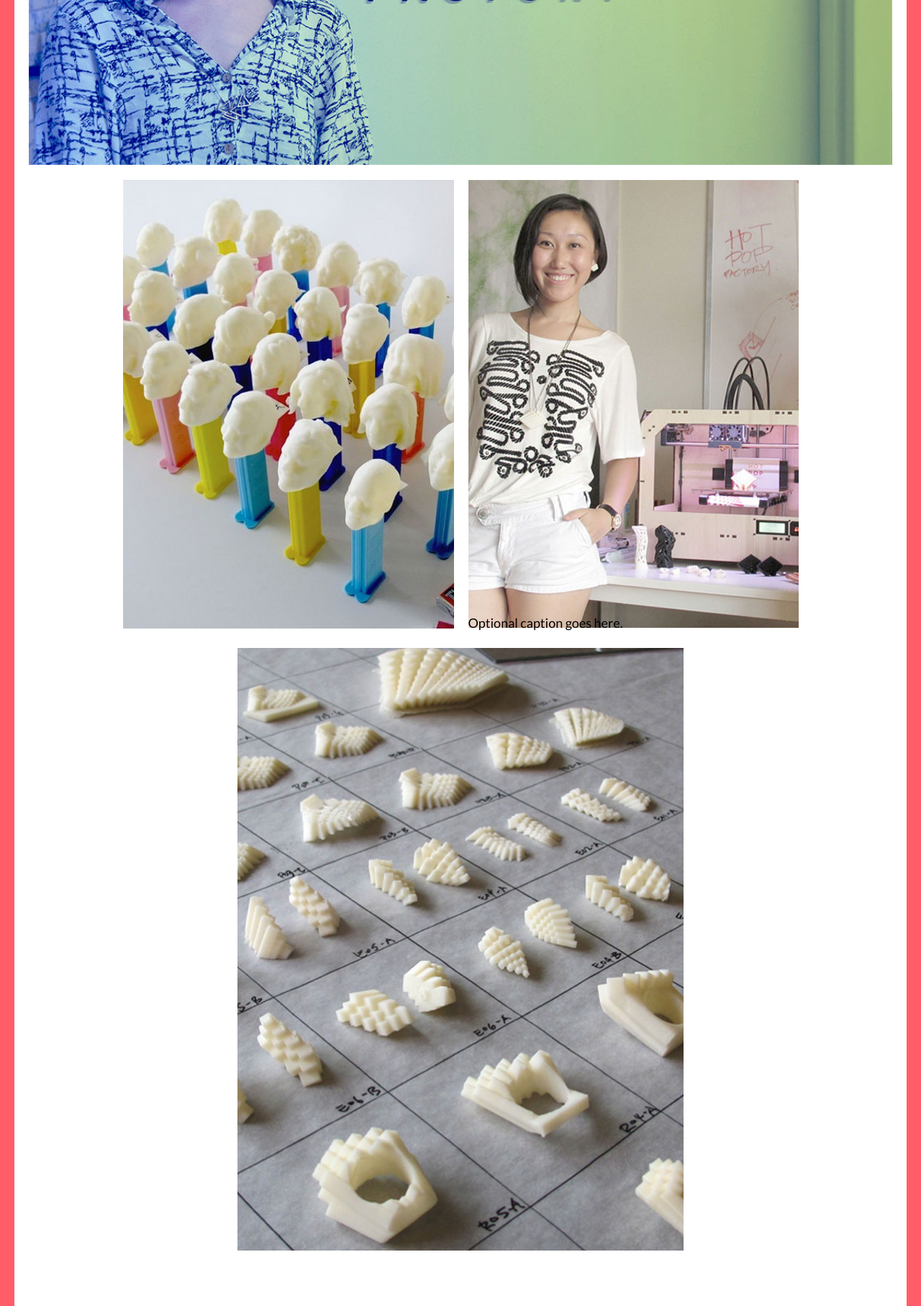
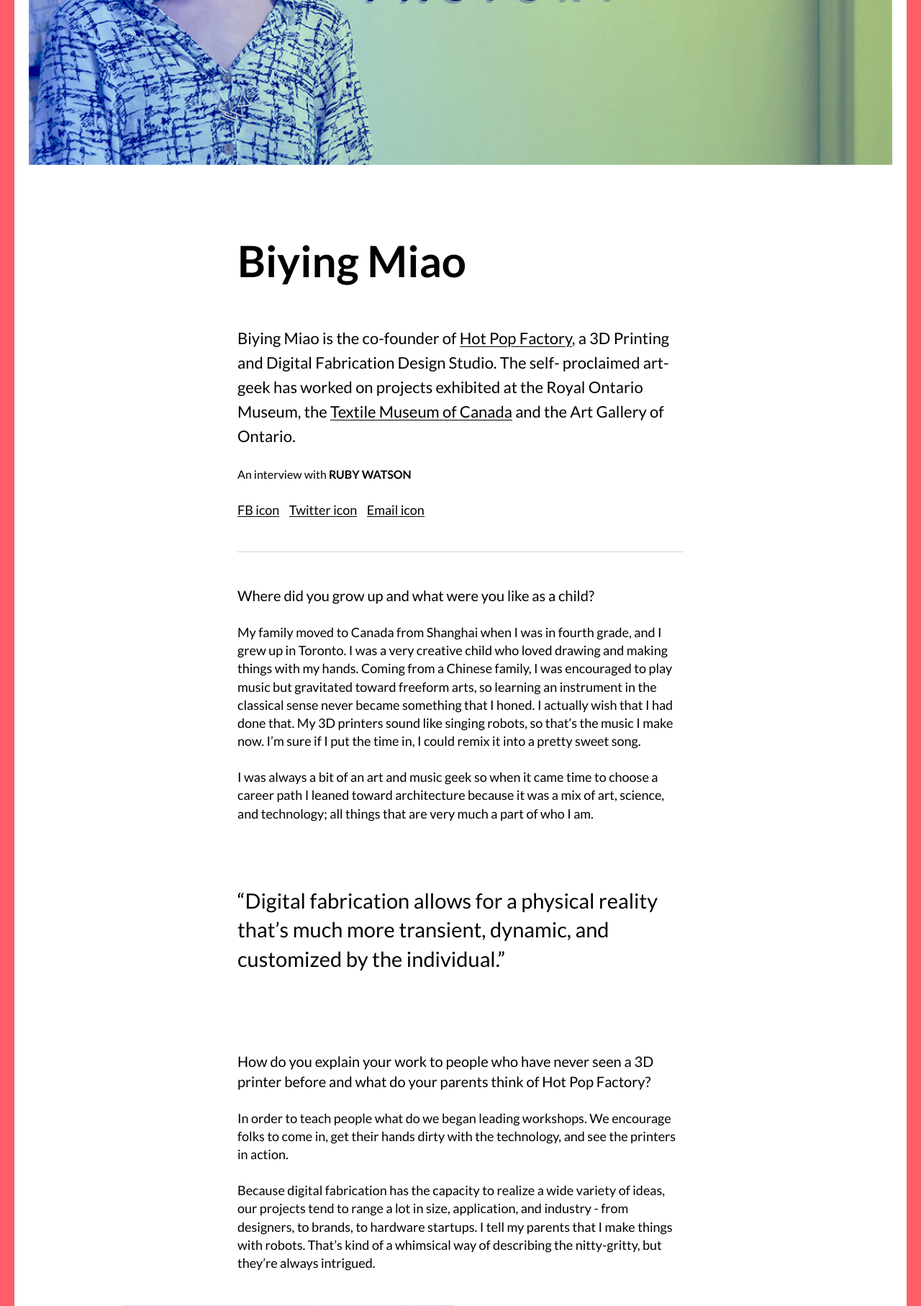
Before and after one commit to WomenAndTech/style_guide, a PHP site: page /interview-template.html in a window 1280 px wide. Shown: the part 564-2378 px from the top of the page at 72% size. Run offline with PHP 8.4, Linux system fonts and the light colour scheme; some libraries are stand-ins or nearby versions.

Commit message:
Added interview module styles.

```diff
--- a/interview-template.html
+++ b/interview-template.html
@@ -1,7 +1,7 @@
 <!DOCTYPE html>
 <html>
   <head>
-    <title>Women&amp;&amp;Tech Style Guide - Kitchen Sink</title>
+    <title>Interview Template - Women&amp;&amp;Tech Style Guide</title>
     <meta charset="utf-8">
     <link rel="stylesheet" href="//cdnjs.cloudflare.com/ajax/libs/highlight.js/9.3.0/styles/default.min.css">
     <!-- temp until font is purchased -->
@@ -22,11 +22,46 @@
     </header>
 
     <main>
-      <article class="interview">
-        <!-- // Image options -->
+      <article>
+        <!-- // Featured image -->
         <figure class="border img-feature">
           <img src="img/image-featured.jpg" alt="Biying Miao">
         </figure>
+
+        <!-- // Interview header -->
+        <header class="border header-interview">
+          <div class="wrapper-sm">
+            <h2>Biying Miao</h2>
+            <p class="intro">Biying Miao is the co-founder of <a href="/">Hot Pop Factory</a>, a 3D Printing and Digital Fabrication Design Studio. The self- proclaimed art-geek has worked on projects exhibited at the Royal Ontario Museum, the <a href="/">Textile Museum of Canada</a> and the Art Gallery of Ontario.</p>
+            <p class="author">An interview with <a href="/" class="name">Ruby Watson</a></p>
+
+            <ul class="social-list">
+              <li><a href="/" title="Facebook">FB icon</a></li>
+              <li><a href="/" title="Twitter">Twitter icon</a></li>
+              <li><a href="/" title="Email">Email icon</a></li>
+            </ul>
+          </div>
+        </header>
+
+        <dl class="border">
+          <dt class="interview-q wrapper-sm">Where did you grow up and what were you like as a child?</dt>
+          <dd class="interview-a wrapper-sm">
+            <p>My family moved to Canada from Shanghai when I was in fourth grade, and I grew up in Toronto. I was a very creative child who loved drawing and making things with my hands. Coming from a Chinese family, I was encouraged to play music but gravitated toward freeform arts, so learning an instrument in the classical sense never became something that I honed. I actually wish that I had done that. My 3D printers sound like singing robots, so that’s the music I make now. I’m sure if I put the time in, I could remix it into a pretty sweet song.</p>
+            <p>  I was always a bit of an art and music geek so when it came time to choose a career path I leaned toward architecture because it was a mix of art, science, and technology; all things that are very much a part of who I am.</p>
+          </dd>
+        </dl>
+
+        <aside class="border pull-quote">
+          <p class="wrapper-sm">Digital fabrication allows for a physical reality that’s much more transient, dynamic, and customized by the individual.</p>
+        </aside>
+
+        <dl class="border">
+          <dt class="interview-q wrapper-sm">How do you explain your work to people who have never seen a 3D printer before and what do your parents think of Hot Pop Factory?</dt>
+          <dd class="interview-a wrapper-sm">
+            <p>In order to teach people what do we began leading workshops. We encourage folks to come in, get their hands dirty with the technology, and see the printers in action.</p>
+            <p>Because digital fabrication has the capacity to realize a wide variety of ideas, our projects tend to range a lot in size, application, and industry - from designers, to brands, to hardware startups. I tell my parents that I make things with robots. That’s kind of a whimsical way of describing the nitty-gritty, but they’re always intrigued.</p>
+          </dd>
+        </dl>
 
         <div class="border img-side-by-side">
           <figure>
@@ -40,17 +75,35 @@
           </figure>
         </div>
 
+        <aside class="border pull-quote">
+          <p class="wrapper-sm">Work/life balance is very difficult. There doesn’t seem to be a way to achieve it without making a compromise.</p>
+        </aside>
+
+        <dl class="border">
+          <dt class="interview-q wrapper-sm">Not only do you work in an industry that is rapidly evolving, you’re an entrepreneur running a growing business. How is your work/life balance? Is there one?</dt>
+          <dd class="interview-a wrapper-sm">
+            <p>Should I tell you the truth, or should I lie? [Laughs] Work/life balance is very difficult. There doesn’t seem to be a way to achieve it without making a compromise. I try to pick an extracurricular activity to do, especially in the summertime. I play beach volleyball every week, make sure to see friends as much as possible, and get out of the city.</p>
+          </dd>
+        </dl>
+
+
         <figure class="border img-portrait">
           <img src="img/image-single-portrait.jpg" alt="Biying Miao">
         </figure>
 
-        <header class="border header-interview">
-          <div class="wrapper-sm">
-            <h2>Biying Miao</h2>
-            <p class="intro">Biying Miao is the co-founder of <a href="/">Hot Pop Factory</a>, a 3D Printing and Digital Fabrication Design Studio. The self- proclaimed art-geek has worked on projects exhibited at the Royal Ontario Museum, the <a href="/">Textile Museum of Canada</a> and the Art Gallery of Ontario.</p>
-            <p class="author">An interview with <a href="/" class="name">Ruby Watson</a></p>
-          </div>
-        </header>
+        <div class="border credits">
+          <ul class="wrapper-sm">
+            <li>Interview by <a href="/">RUBY WATSON</a></li>
+            <li>Photography by AMANDA HUANG</li>
+            <li>Editing by RUBY WATSON and IVONNE KARAMOY</li>
+            <li>Art Direction by CASSIE KAISER</li>
+            <li>Design by CASSIE KAISER</li>
+            <li>Development by AUDREY KUO and BRETT BERGMANN</li>
+            <li>Transcriptions by RUBY WATSON</li>
+          </ul>
+          <p class="wrapper-sm">This site uses Lost Type's Blanch by Atipus, Steve Matteson's Open Sans, Twitter Bootstrap, WordPress, Roots Theme, jQuery, AngularJS, Curtains, Modernizr, Github, Swiffy, Cloudflare, and Windows Azure.</p>
+        </div>
+
       </article>
     </main>
 
--- a/page-template.html
+++ b/page-template.html
@@ -1,7 +1,7 @@
 <!DOCTYPE html>
 <html>
   <head>
-    <title>Women&amp;&amp;Tech Style Guide - Kitchen Sink</title>
+    <title>Page Template - Women&amp;&amp;Tech Style Guide</title>
     <meta charset="utf-8">
     <link rel="stylesheet" href="//cdnjs.cloudflare.com/ajax/libs/highlight.js/9.3.0/styles/default.min.css">
     <!-- temp until font is purchased -->
@@ -31,7 +31,7 @@
 
         <section class="border">
           <div class="wrapper-sm">
-            <h3>Letter to our Readers</h3>
+            <h3 class="centered">Letter to our Readers</h3>
             <p>A fresh look for an important project. We’ve redesigned and relaunched Women&&Tech, let us tell you why...</p>
 
             <p>This little project launched in 2012, a time when gender equality conversations was just gaining momentum. When we founded Women&&Tech, it was to challege the ideas of tech as a male-dominated field. We wanted to share stories of women working in tech in order to showcase the wealth of talent that resides in our industry. Women&&Tech became a passion project for our entire team. </p>
--- a/src/sass/_base.scss
+++ b/src/sass/_base.scss
@@ -6,14 +6,10 @@
 // http://www.paulirish.com/2012/box-sizing-border-box-ftw/
 html {
   box-sizing: border-box;
+  font-size: 62.5%;
 }
 *, *:before, *:after {
   box-sizing: inherit;
-}
-
-
-html {
-  font-size: 62.5%;
 }
 body {
   padding: 0;
@@ -28,15 +24,11 @@ button {
   font-size: $font-size-body-sm;
   cursor: pointer;
 }
+p {
+  margin: 0 0 25px;
+}
 a {
   outline: none;
-}
-
-
-// Typography
-// ------------------------------------------------------------
-p {
-  margin: 0 0 35px;
 }
 main a {
   text-decoration: none;
--- a/src/sass/_modules.scss
+++ b/src/sass/_modules.scss
@@ -6,10 +6,9 @@
 // Module borders
 // ------------------------------------------------------------
 .border {
-  // padding and margin are not the same on
-  // all sides of the element so independent
-  // modules & content sections can stack on
-  // top of eachother
+  // padding and margin are not the same on all sides of the
+  // element so independent modules & content sections can
+  // stack on top of eachother
   margin: 0 20px;
   padding: 20px 20px 1px;
   background: white;
@@ -67,6 +66,10 @@
     font-size: $font-size-heading;
     margin-top: 70px;
   }
+  .wrapper-sm {
+    border-bottom: 1px solid $gray;
+    padding-bottom: 45px;
+  }
   .intro {
     font-size: $font-size-intro;
     line-height: 34px;
@@ -123,3 +126,66 @@
 .img-portrait img {
   max-width: 620px;
 }
+
+
+
+// Social media
+// ------------------------------------------------------------
+
+// Interview share icons
+.social-list {
+  @include list-reset-inline;
+
+  li {
+    margin-right: 10px;
+  }
+}
+
+
+
+// Interview text blocks
+// ------------------------------------------------------------
+
+// Q&A blocks - Q&A content contained in <dl>
+// https://www.w3.org/TR/html/grouping-content.html#the-dl-element
+.interview-q {
+  font-size: $font-size-questions;
+  font-family: $typeface-strong;
+  padding: 25px 0;
+}
+
+// Pull quotes
+.pull-quote {
+  font-family: $typeface-strong;
+  font-size: $font-size-pullquote;
+  padding: 62px 0;
+
+  p {
+    &:before {
+      content: "“";
+    }
+    &:after {
+      content: "”";
+    }
+  }
+}
+
+// Credits
+.credits {
+  font-size: $font-size-subtext;
+
+  ul {
+    @include list-reset;
+  }
+
+  a {
+    font-family: $typeface-strong;
+    text-transform: uppercase;
+    background: none;
+    text-shadow: none;
+
+    &:hover {
+      color: $black;
+    }
+  }
+}
--- a/src/sass/_pages.scss
+++ b/src/sass/_pages.scss
@@ -6,7 +6,14 @@
 // Style Guide
 // ------------------------------------------------------------
 .style-guide {
-
+  .logo {
+    width: 20%;
+  }
+  nav {
+    width: 80%;
+    font-size: 3.5rem;
+    text-align: left;
+  }
   .title {
     border-bottom: 1px solid #ccc;
     padding-bottom: 10px;
--- a/src/sass/_settings.scss
+++ b/src/sass/_settings.scss
@@ -10,11 +10,11 @@ $yellow:               #eaaf1d;
 $green:                #0ab070;
 $blue:                 #105ac6;
 $black:                #010101;
-
+$gray:                 #d2d2d2;
 
 // Typography (temporarity using Lato until font is purchased)
 // ------------------------------------------------------------
-$typeface-default:    'avenir-next-regular', "Lato", arial, sans-serif;
+$typeface-default:    'avenir-next-regular', "Lato", arial sans-serif;
 $typeface-heading:    'avenir-next-demibold', "Lato", sans-serif;
 $typeface-strong:     'avenir-next-demibold', "Lato", sans-serif;
 $typeface-italic:     'avenir-next-regular-italic', "Lato", sans-serif;
@@ -37,13 +37,17 @@ $line-height:          1.4;
 .nowrap {
   white-space: nowrap;
 }
+.centered {
+  text-align: center;
+}
 
 
 // ------------------------------------------------------------
 // MIXINS
 // ------------------------------------------------------------
 @mixin list-reset {
-  margin: 0;
+  margin-top: 0;
+  margin-bottom: 0;
   padding: 0;
   list-style-type: none;
 
@@ -54,7 +58,8 @@ $line-height:          1.4;
   }
 }
 @mixin list-reset-inline {
-  margin: 0;
+  margin-top: 0;
+  margin-bottom: 0;
   padding: 0;
   list-style-type: none;
 
--- a/src/sass/_themes.scss
+++ b/src/sass/_themes.scss
@@ -19,6 +19,11 @@
     a:focus {
       color: $color;
     }
+
+    // Interview credits
+    .credits a {
+      color: $color;
+    }
   }
 
   // Style guide page
```
Also changed, not shown: index.html (+4 -3 lines), css/style.css, src/sass/_layout.scss (line endings or trailing spaces).
